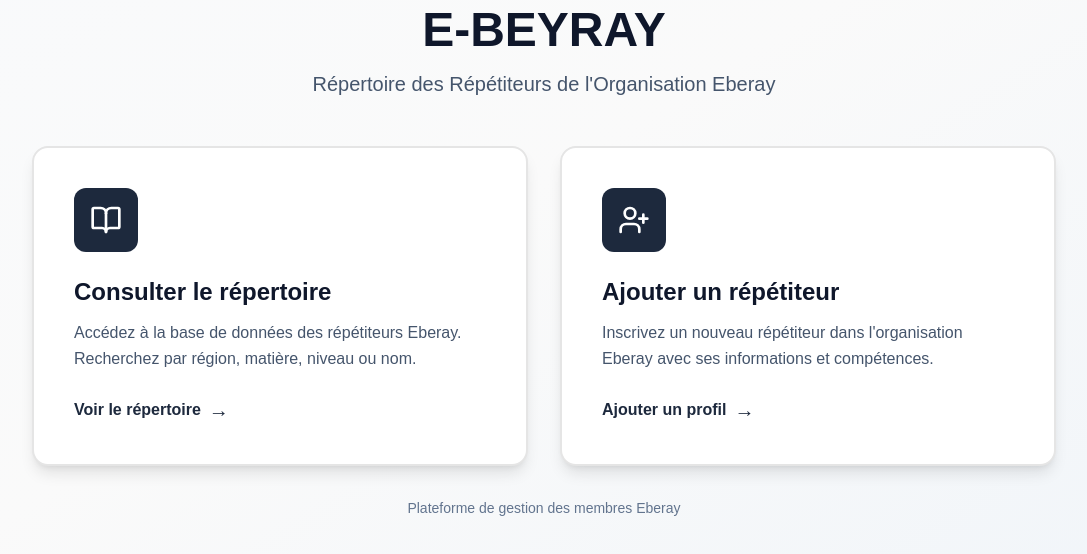
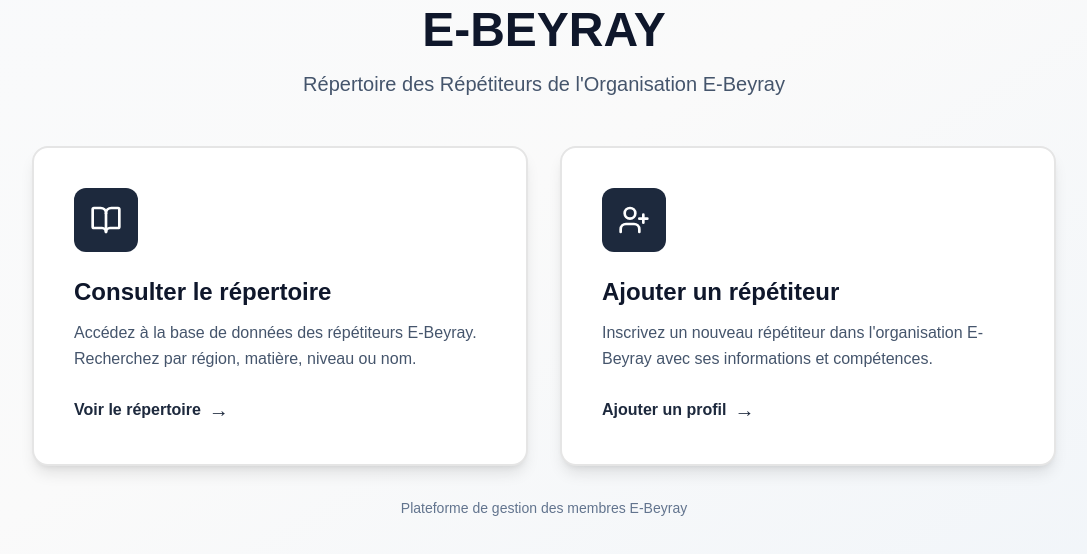
Before and after one commit to Baroka-wp/repertoire_eberay, a Next.js app: page / in a window 1280 px wide. Shown: the part 214-768 px from the top of the page, without its empty margins (96-1183 px from the left). Built offline with nearby package versions, Linux system fonts and the light colour scheme.

Commit message:
Correction orthographique : Eberay → E-Beyray
- Mise à jour de tous les textes de l'application
- Correction dans les metadata et le README
- Uniformisation de l'orthographie officielle

```diff
--- a/app/ajouter/page.tsx
+++ b/app/ajouter/page.tsx
@@ -148,7 +148,7 @@ export default function AjouterPage() {
                             <div className="flex items-center gap-3">
                                 <Image
                                     src="/logp_eberay.png"
-                                    alt="Logo Eberay"
+                                    alt="Logo E-Beyray"
                                     width={40}
                                     height={40}
                                     className="object-contain"
--- a/app/layout.tsx
+++ b/app/layout.tsx
@@ -17,7 +17,7 @@ const geistMono = Geist_Mono({
 
 export const metadata: Metadata = {
   title: "E-BEYRAY - Répertoire des Répétiteurs",
-  description: "Plateforme de gestion des répétiteurs de l'Organisation Eberay",
+  description: "Plateforme de gestion des répétiteurs de l'Organisation E-Beyray",
 };
 
 export default function RootLayout({
--- a/app/modifier/[id]/ModifierForm.tsx
+++ b/app/modifier/[id]/ModifierForm.tsx
@@ -169,7 +169,7 @@ export function ModifierForm({ repetiteur, matieresInitiales, niveauInitial, cla
               <div className="flex items-center gap-3">
                 <Image
                   src="/logp_eberay.png"
-                  alt="Logo Eberay"
+                  alt="Logo E-Beyray"
                   width={40}
                   height={40}
                   className="object-contain"
--- a/app/page.tsx
+++ b/app/page.tsx
@@ -22,7 +22,7 @@ export default function HomePage() {
             E-BEYRAY
           </h1>
           <p className="text-xl text-slate-600 max-w-2xl mx-auto">
-            Répertoire des Répétiteurs de l'Organisation Eberay
+            Répertoire des Répétiteurs de l'Organisation E-Beyray
           </p>
         </div>
 
@@ -45,7 +45,7 @@ export default function HomePage() {
               </h2>
 
               <p className="text-slate-600 mb-6 leading-relaxed">
-                Accédez à la base de données des répétiteurs Eberay. Recherchez par région, matière, niveau ou nom.
+                Accédez à la base de données des répétiteurs E-Beyray. Recherchez par région, matière, niveau ou nom.
               </p>
 
               <div className="inline-flex items-center text-slate-800 font-semibold group-hover:gap-3 gap-2 transition-all">
@@ -72,7 +72,7 @@ export default function HomePage() {
               </h2>
 
               <p className="text-slate-600 mb-6 leading-relaxed">
-                Inscrivez un nouveau répétiteur dans l'organisation Eberay avec ses informations et compétences.
+                Inscrivez un nouveau répétiteur dans l'organisation E-Beyray avec ses informations et compétences.
               </p>
 
               <div className="inline-flex items-center text-slate-800 font-semibold group-hover:gap-3 gap-2 transition-all">
@@ -85,7 +85,7 @@ export default function HomePage() {
 
         {/* FOOTER INFO */}
         <div className="text-center text-sm text-slate-500">
-          <p>Plateforme de gestion des membres Eberay</p>
+          <p>Plateforme de gestion des membres E-Beyray</p>
         </div>
       </div>
     </div>
--- a/app/repertoire/page.tsx
+++ b/app/repertoire/page.tsx
@@ -142,12 +142,12 @@ export default async function RepertoirePage({
               <div className="flex items-center gap-3">
                 <Image
                   src="/logp_eberay.png"
-                  alt="Logo Eberay"
+                  alt="Logo E-Beyray"
                   width={40}
                   height={40}
                   className="object-contain"
                 />
-                <h1 className="text-xl font-bold text-slate-900">Répertoire Eberay</h1>
+                <h1 className="text-xl font-bold text-slate-900">Répertoire E-Beyray</h1>
               </div>
             </div>
             <Link
--- a/app/repetiteur/[id]/page.tsx
+++ b/app/repetiteur/[id]/page.tsx
@@ -69,7 +69,7 @@ export default async function RepetiteurPage({ params }: PageProps) {
               <div className="flex items-center gap-3">
                 <Image
                   src="/logp_eberay.png"
-                  alt="Logo Eberay"
+                  alt="Logo E-Beyray"
                   width={40}
                   height={40}
                   className="object-contain"
```
Also changed, not shown: 1 other file (tests, documents, lock files or other folders).
